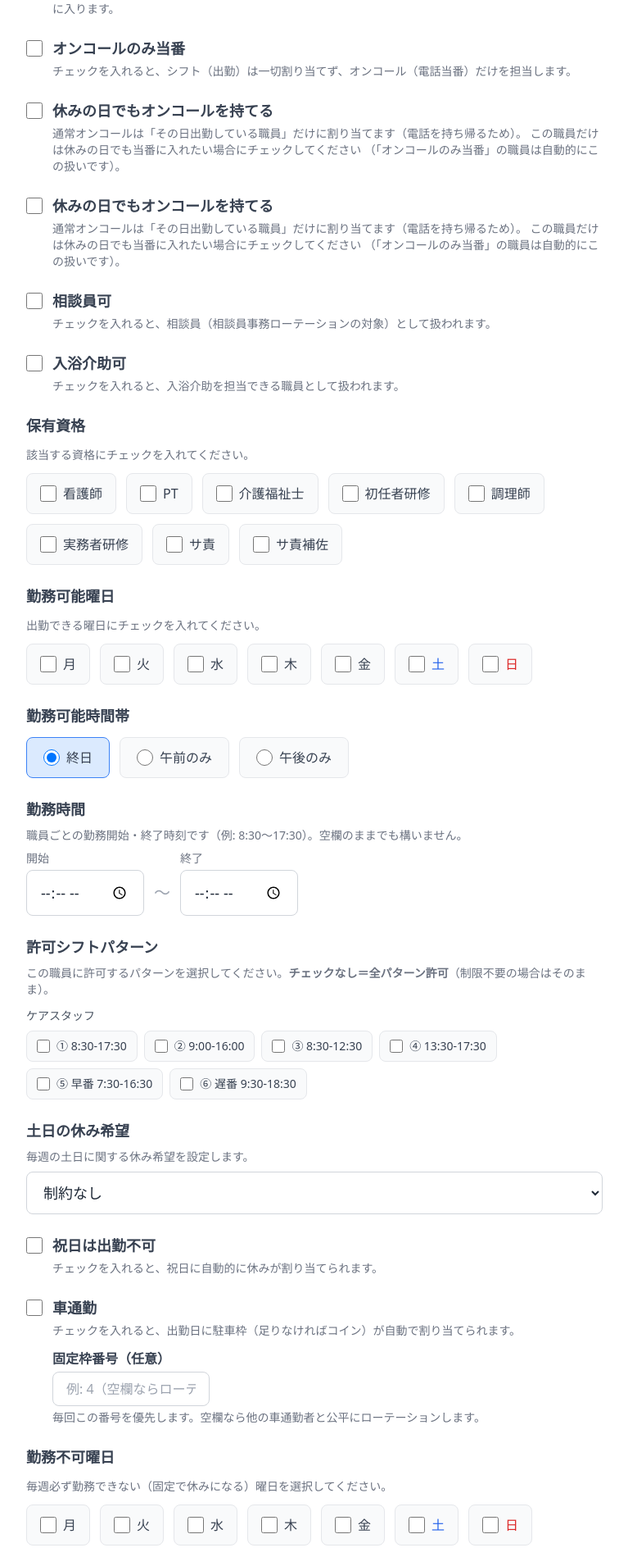
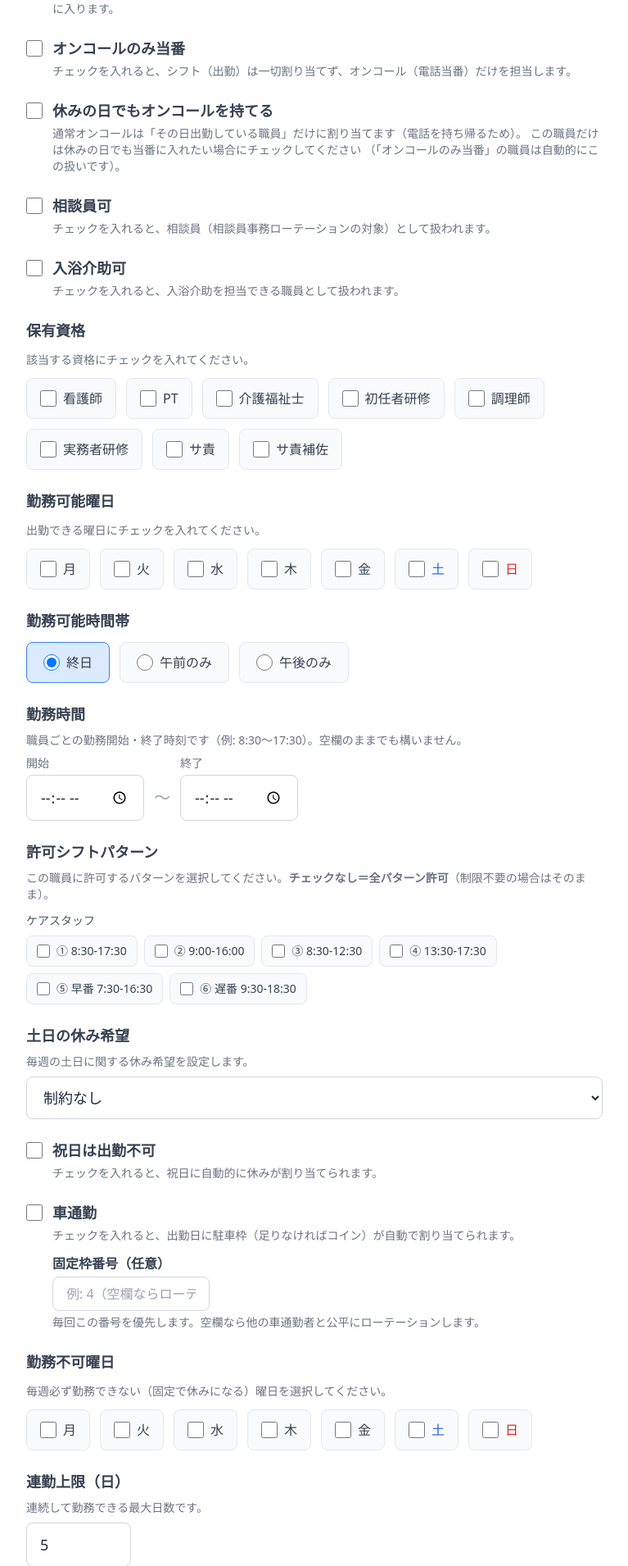
Before and after one commit to hinarisa5699-wq/shift-app-new, a Flask app: page /staff/new in a window 1280 px wide. Shown: the part 1063-2973 px from the top of the page at 82% size, without its empty margins (32-799 px from the left). Run offline with Flask 3, Linux system fonts and the light colour scheme; the visitor is signed in with stand-in values (Sample User, id 1); some libraries are stand-ins or nearby versions.

Commit message:
fix: 職員フォームの「休みの日でもオンコールを持てる」が2つ表示されていた
Co-Authored-By: Claude Opus 5 (1M context) <noreply@anthropic.com>
Claude-Session: https://claude.ai/code/session_01Nc8mGcaTt9JJBwb1jahz8S

```diff
--- a/templates/staff_form.html
+++ b/templates/staff_form.html
@@ -155,21 +155,6 @@
                     <span class="ml-3 text-lg font-semibold text-gray-700">オンコールのみ当番</span>
                 </label>
                 <p class="text-gray-500 text-sm mt-1 ml-8">チェックを入れると、シフト（出勤）は一切割り当てず、オンコール（電話当番）だけを担当します。</p>
-            </div>
-
-            <!-- 休みでもオンコール可 -->
-            <div class="mb-6">
-                <label class="flex items-center cursor-pointer">
-                    <input type="checkbox" name="oncall_when_off_ok" value="1"
-                           {% if staff and staff.oncall_when_off_ok %}checked{% endif %}
-                           class="w-5 h-5 text-red-500 border-gray-300 rounded focus:ring-red-400">
-                    <span class="ml-3 text-lg font-semibold text-gray-700">休みの日でもオンコールを持てる</span>
-                </label>
-                <p class="text-gray-500 text-sm mt-1 ml-8">
-                    通常オンコールは「その日出勤している職員」だけに割り当てます（電話を持ち帰るため）。
-                    この職員だけは休みの日でも当番に入れたい場合にチェックしてください
-                    （「オンコールのみ当番」の職員は自動的にこの扱いです）。
-                </p>
             </div>
 
             <!-- 休みでもオンコール可 -->
```
